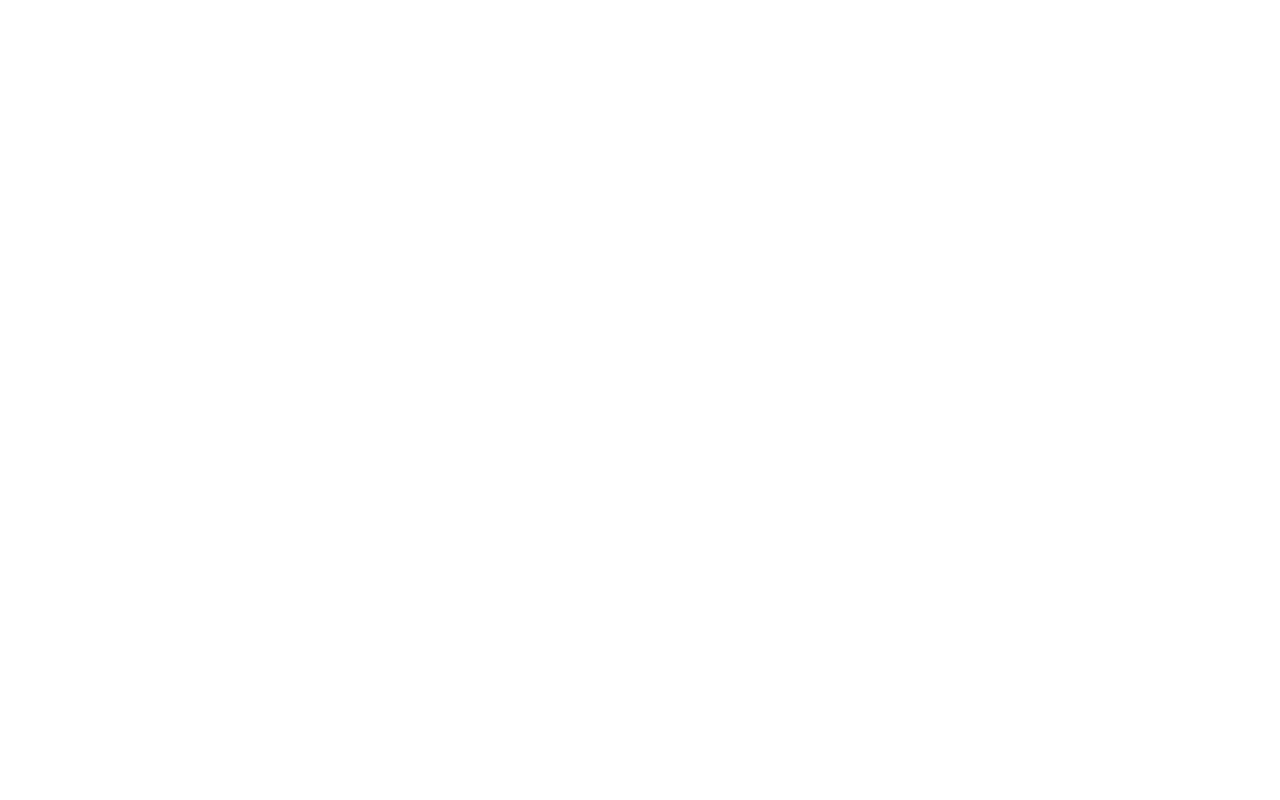
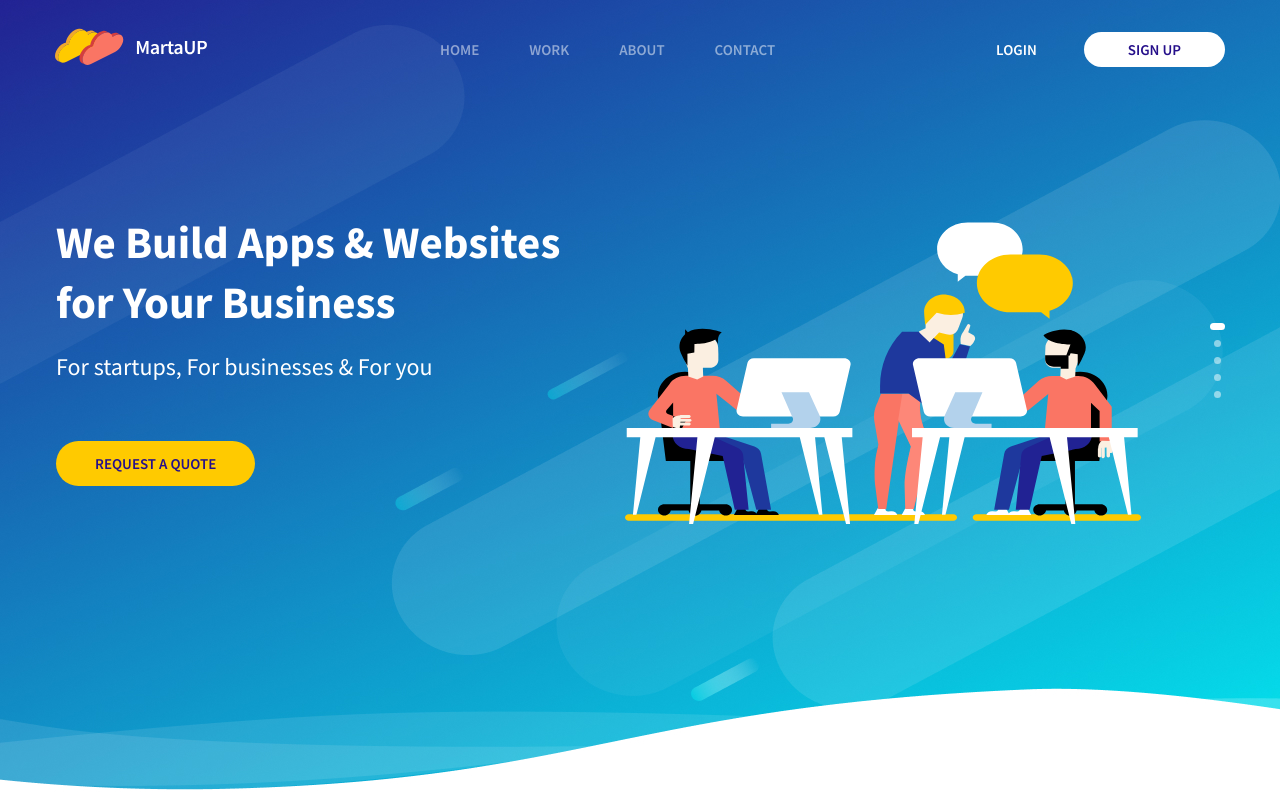
Before and after one commit to serhii1991/martaup, a plain HTML site: page index.html in a window 1280 px wide. Drawn offline with nearby package versions, Linux system fonts and the light colour scheme.

Commit message:
added header

```diff
--- /dev/null
+++ b/css/slick.css
@@ -0,0 +1,119 @@
+/* Slider */
+.slick-slider
+{
+    position: relative;
+
+    display: block;
+    box-sizing: border-box;
+
+    -webkit-user-select: none;
+       -moz-user-select: none;
+        -ms-user-select: none;
+            user-select: none;
+
+    -webkit-touch-callout: none;
+    -khtml-user-select: none;
+    -ms-touch-action: pan-y;
+        touch-action: pan-y;
+    -webkit-tap-highlight-color: transparent;
+}
+
+.slick-list
+{
+    position: relative;
+
+    display: block;
+    overflow: hidden;
+
+    margin: 0;
+    padding: 0;
+}
+.slick-list:focus
+{
+    outline: none;
+}
+.slick-list.dragging
+{
+    cursor: pointer;
+    cursor: hand;
+}
+
+.slick-slider .slick-track,
+.slick-slider .slick-list
+{
+    -webkit-transform: translate3d(0, 0, 0);
+       -moz-transform: translate3d(0, 0, 0);
+        -ms-transform: translate3d(0, 0, 0);
+         -o-transform: translate3d(0, 0, 0);
+            transform: translate3d(0, 0, 0);
+}
+
+.slick-track
+{
+    position: relative;
+    top: 0;
+    left: 0;
+
+    display: block;
+    margin-left: auto;
+    margin-right: auto;
+}
+.slick-track:before,
+.slick-track:after
+{
+    display: table;
+
+    content: '';
+}
+.slick-track:after
+{
+    clear: both;
+}
+.slick-loading .slick-track
+{
+    visibility: hidden;
+}
+
+.slick-slide
+{
+    display: none;
+    float: left;
+
+    height: 100%;
+    min-height: 1px;
+}
+[dir='rtl'] .slick-slide
+{
+    float: right;
+}
+.slick-slide img
+{
+    display: block;
+}
+.slick-slide.slick-loading img
+{
+    display: none;
+}
+.slick-slide.dragging img
+{
+    pointer-events: none;
+}
+.slick-initialized .slick-slide
+{
+    display: block;
+}
+.slick-loading .slick-slide
+{
+    visibility: hidden;
+}
+.slick-vertical .slick-slide
+{
+    display: block;
+
+    height: auto;
+
+    border: 1px solid transparent;
+}
+.slick-arrow.slick-hidden {
+    display: none;
+}
--- a/css/style.css
+++ b/css/style.css
@@ -0,0 +1,151 @@
+* {
+	box-sizing: border-box;
+}
+
+body {
+	font-family: 'Source Sans Pro', sans-serif;
+	font-size: 15px;
+	line-height: 24px;
+}
+
+a {
+	text-decoration: none;
+	color: inherit;
+}
+
+.container {
+	max-width: 1200px;
+	margin: 0 auto;
+	padding: 0 15px;
+}
+
+.header {
+	background-image: url(../images/background.png);
+	min-height: 793px;
+	background-repeat: no-repeat;
+	background-size: cover;
+	background-position: top center;
+}
+
+.header__top {
+	display: flex;
+	justify-content: space-between;
+	height: 100px;
+	-ms-align-items: center;
+	align-items: center;
+}
+
+.menu__list {
+	display: -webkit-flex;
+	display: -moz-flex;
+	display: -ms-flex;
+	display: -o-flex;
+	display: flex;
+}
+
+.menu__list li + li {
+	padding-left: 50px;
+}
+
+.menu__list a {
+	opacity: .5;
+	color: #fff;
+	font-weight: 600;
+	text-transform: uppercase;
+	transition: all .5s;
+}
+
+.menu__list a:hover {
+	opacity: 1;
+}
+
+.login {
+	margin-right: 44px;
+	color: #fff;
+	font-weight: 600;
+	text-transform: uppercase;
+}
+
+.sign-up {
+	text-transform: uppercase;
+	font-weight: 600;
+	color: #250F8A;
+	background-color: #fff;
+	padding: 8px 44px;
+	border-radius: 22px;
+}
+
+.header-slider {
+	padding-top: 111px;
+}
+
+.header-slider__item {
+
+}
+
+.header-slider__item-content {
+	display: -webkit-flex;
+	display: -moz-flex;
+	display: -ms-flex;
+	display: -o-flex;
+	display: flex;
+	justify-content: space-between;
+}
+
+.header-slider__item-info {
+	max-width: 506px;
+	color: #fff;
+}
+
+.header-slider__title {
+	font-size: 45px;
+	line-height: 60px;
+	font-weight: 700;
+	margin-bottom: 10px;
+}
+
+.header-slider__description {
+	line-height: 50px;
+	font-size: 24px;
+	margin-bottom: 60px;
+}
+
+.header-slider__btn {
+	color: #250F8A;
+	font-weight: 600;
+	text-transform: uppercase;
+	padding: 13px 39px;
+	background-color: #FFCA00;
+	border-radius: 25px;
+}
+
+.header-slider__item-images {
+	margin: 10px 82px 0 0;
+}
+
+.header-dots {
+	list-style: none;
+	position: absolute;
+	right: 0;
+	top: 50%;
+}
+
+.header-dots button {
+	border: none;
+	background-color: #fff;
+	opacity: .5;
+	font-size: 0;
+	padding: 0;
+	width: 7px;
+	height: 7px;
+	border-radius: 3.5px;
+	cursor: pointer;
+	outline: none;
+	margin: 10px auto;
+	display: block;
+}
+
+.header-dots .slick-active button {
+	width: 15px;
+	opacity: 1;
+}
--- a/index.html
+++ b/index.html
@@ -4,14 +4,122 @@
   <meta charset="UTF-8">
   <meta name="viewport" content="width=device-width, initial-scale=1.0">
   <meta http-equiv="X-UA-Compatible" content="ie=edge">
-  <title>Document</title>
+  <title>MartaUP</title>
   <link rel="stylesheet" href="css/reset.css">
+  <link href="https://fonts.googleapis.com/css2?family=Source+Sans+Pro:wght@400;600;700&display=swap" rel="stylesheet">
+  <link rel="stylesheet" href="css/slick.css">
   <link rel="stylesheet" href="css/style.css">
 </head>
 <body>
 
+  <header class="header">
+    <div class="container">
+      <div class="header__top">
+        <div class="logo">
+          <a href="#">
+            <img src="images/logo.svg" alt="">
+          </a>
+        </div>
+        <nav class="menu">
+          <ul class="menu__list">
+            <li><a href="#">Home</a></li>
+            <li><a href="#">Work</a></li>
+            <li><a href="#">About</a></li>
+            <li><a href="#">Contact</a></li>
+          </ul>
+        </nav>
+        <div class="header-btn">
+        	<a class="login" href="#">login</a>
+        	<a class="sign-up" href="#">sign up</a>
+        </div>
+      </div>
+      <div class="header-slider">
+      	<div class="header-slider__item">
+      		<div class="header-slider__item-content">
+      			<div class="header-slider__item-info">
+      				<h3 class="header-slider__title">
+      					We Build Apps & Websites for Your Business
+      				</h3>
+      				<div class="header-slider__description">
+      					For startups, For businesses & For you
+      				</div>
+      				<a class="header-slider__btn" href="#">Request a quote</a>
+      			</div>
+      			<div class="header-slider__item-images">
+      				<img src="images/slider-img.svg" alt="">
+      			</div>
+      		</div>
+      	</div>
+      	<div class="header-slider__item">
+      		<div class="header-slider__item-content">
+      			<div class="header-slider__item-info">
+      				<h3 class="header-slider__title">
+      					We Build Apps & Websites for Your Business
+      				</h3>
+      				<div class="header-slider__description">
+      					For startups, For businesses & For you
+      				</div>
+      				<a class="header-slider__btn" href="#">Request a quote</a>
+      			</div>
+      			<div class="header-slider__item-images">
+      				<img src="images/slider-img.svg" alt="">
+      			</div>
+      		</div>
+      	</div>
+      	<div class="header-slider__item">
+      		<div class="header-slider__item-content">
+      			<div class="header-slider__item-info">
+      				<h3 class="header-slider__title">
+      					We Build Apps & Websites for Your Business
+      				</h3>
+      				<div class="header-slider__description">
+      					For startups, For businesses & For you
+      				</div>
+      				<a class="header-slider__btn" href="#">Request a quote</a>
+      			</div>
+      			<div class="header-slider__item-images">
+      				<img src="images/slider-img.svg" alt="">
+      			</div>
+      		</div>
+      	</div>
+      	<div class="header-slider__item">
+      		<div class="header-slider__item-content">
+      			<div class="header-slider__item-info">
+      				<h3 class="header-slider__title">
+      					We Build Apps & Websites for Your Business
+      				</h3>
+      				<div class="header-slider__description">
+      					For startups, For businesses & For you
+      				</div>
+      				<a class="header-slider__btn" href="#">Request a quote</a>
+      			</div>
+      			<div class="header-slider__item-images">
+      				<img src="images/slider-img.svg" alt="">
+      			</div>
+      		</div>
+      	</div>
+      	<div class="header-slider__item">
+      		<div class="header-slider__item-content">
+      			<div class="header-slider__item-info">
+      				<h3 class="header-slider__title">
+      					We Build Apps & Websites for Your Business
+      				</h3>
+      				<div class="header-slider__description">
+      					For startups, For businesses & For you
+      				</div>
+      				<a class="header-slider__btn" href="#">Request a quote</a>
+      			</div>
+      			<div class="header-slider__item-images">
+      				<img src="images/slider-img.svg" alt="">
+      			</div>
+      		</div>
+      	</div>
+      </div>
+    </div>
+  </header>
 
   <script src="https://ajax.googleapis.com/ajax/libs/jquery/3.4.1/jquery.min.js"></script>
+  <script src="js/slick.min.js"></script>
   <script src="js/main.js"></script>
 </body>
 </html>
--- a/js/main.js
+++ b/js/main.js
@@ -1,3 +1,10 @@
 $(function(){
 
+	$(".header-slider").slick({
+		arrows: false,
+		vertical: true,
+		dots: true,
+		dotsClass: 'header-dots',
+	});
+
 });
```
Also changed, not shown: images/background.png (added), images/logo.svg (added), images/slider-img.svg (added), js/slick.min.js (added).
